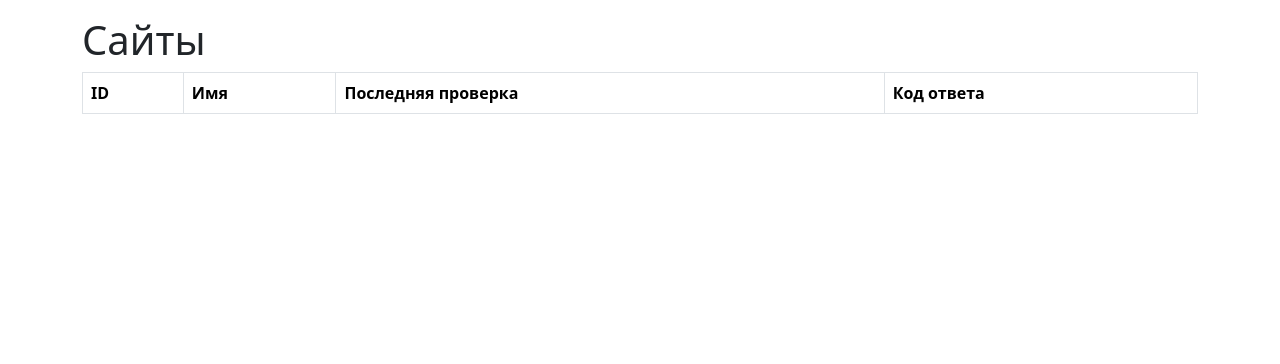
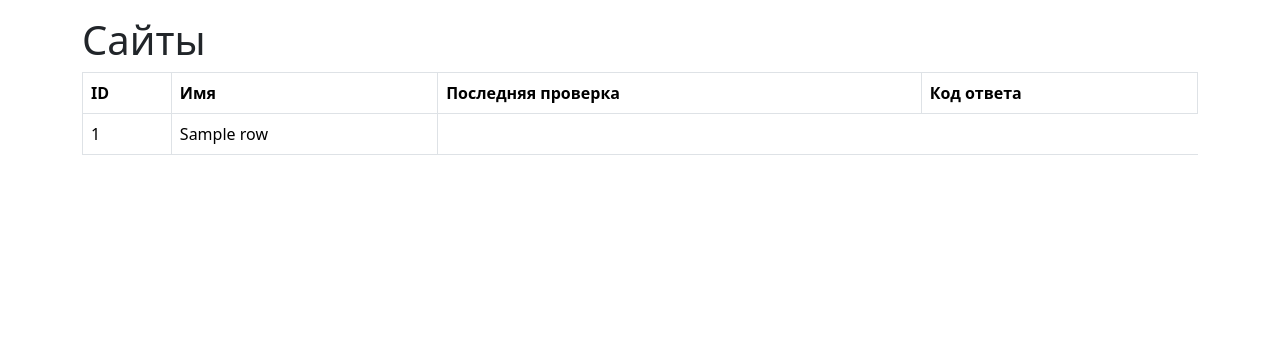
Before and after one commit to TheAlmightySolmyr/python-project-83, a Flask app: template page_analyzer/templates/urls.html in a window 1280 px wide. Shown: the part 56-420 px from the top of the page. Run offline with Flask 3, Linux system fonts and the light colour scheme; the template is opened without the code that fills it: most values are stand-ins (such as "Sample title", 1, 10 or a date in 2020); lists and menus that the app fills with data are empty; some libraries are stand-ins or nearby versions.

Commit message:
now /urls show a list of urls in DB

```diff
--- a/page_analyzer/app.py
+++ b/page_analyzer/app.py
@@ -22,7 +22,10 @@ def get_start_page():
 
 @app.route('/urls')
 def get_urls_page():
-    return render_template('urls.html')
+    with conn.cursor() as curs:
+        curs.execute('SELECT * FROM urls ORDER BY id DESC;')
+        table = curs.fetchall()
+    return render_template('urls.html', table=table)
 
 
 @app.post('/urls')
--- a/page_analyzer/templates/urls.html
+++ b/page_analyzer/templates/urls.html
@@ -50,6 +50,12 @@
                             <th>Последняя проверка</th>
                             <th>Код ответа</th>
                         </tr>
+                        {% for row in table %}
+                        <tr>
+                            <td>{{row[0]}}</td>
+                            <td>{{row[1]}}</td>
+                        </tr>
+                        {% endfor %}
                     </thead>
                     <tbody>
 
```
